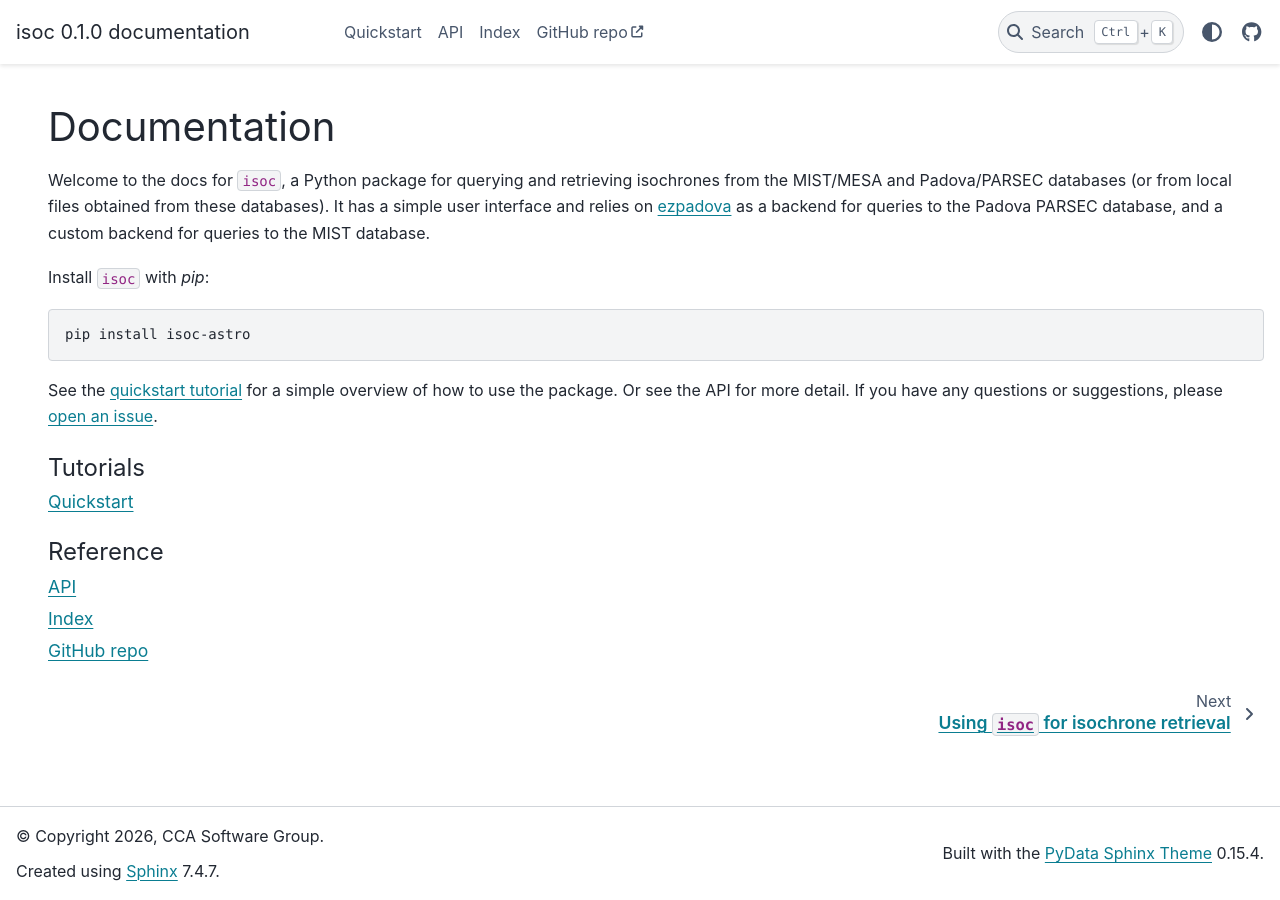
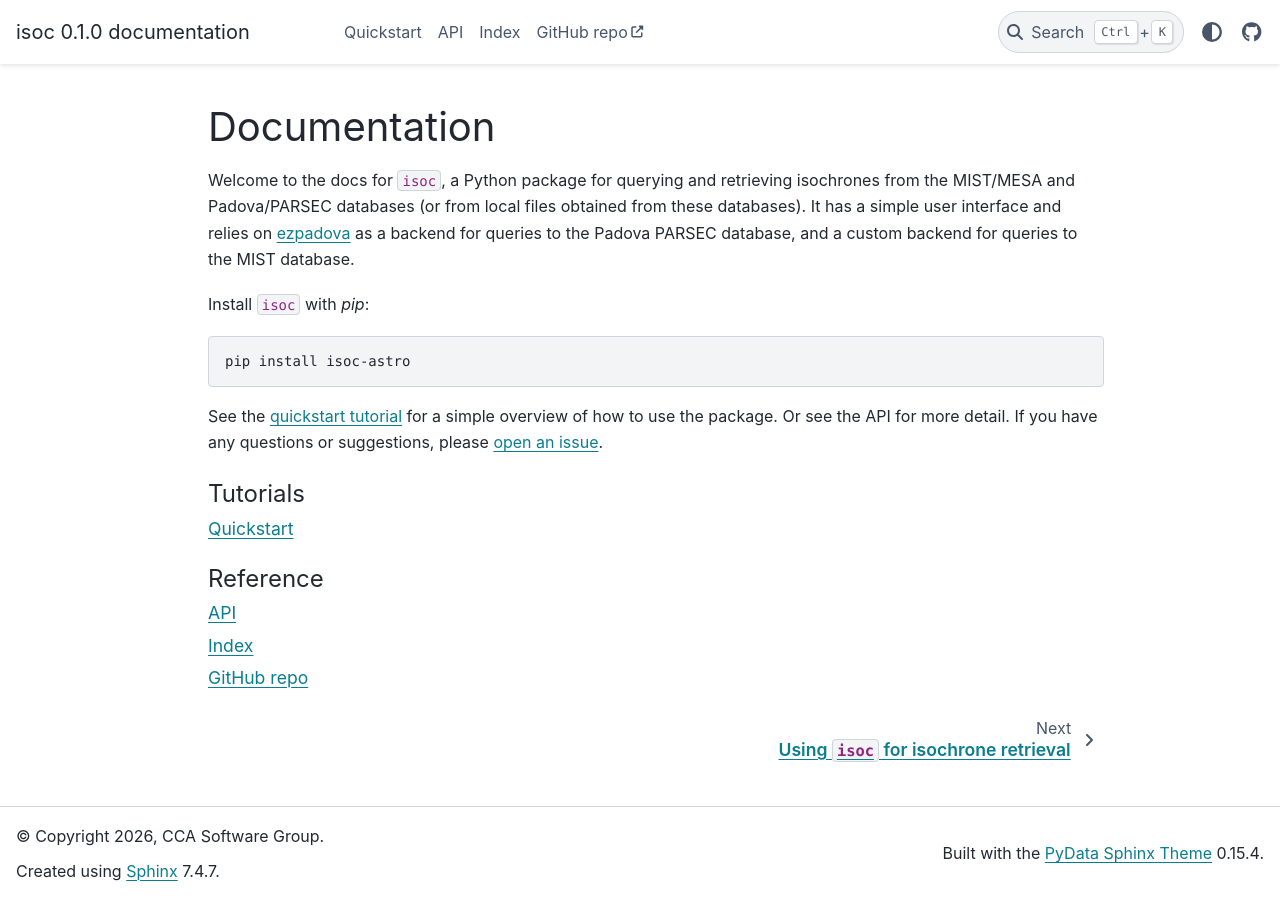
Before and after one commit to CCA-Software-Group/isoc, a Sphinx documentation site: the page built from docs/index.rst, in a window 1280 px wide. Built offline with Sphinx 7.4.7 and the PyData theme 0.15.4, drawn with Linux system fonts in a browser that asks for light colours.

Commit message:
html config

```diff
--- a/docs/_static/custom.css
+++ b/docs/_static/custom.css
@@ -1,8 +1,3 @@
-/* Allow content to fill more of the window (theme default caps at 60em) */
-.bd-main .bd-content .bd-article-container {
-    max-width: 90em;
-}
-
 /* Hide input/output prompt labels ([ ]: / [1]: ) */
 .nbinput .prompt, .nboutput .prompt {
     display: none;
--- a/docs/conf.py
+++ b/docs/conf.py
@@ -72,8 +72,14 @@
             "type": "fontawesome",
         },
     ],
-    "secondary_sidebar_items": [],
+    # Show h2+ headings in the right-sidebar "On This Page" TOC.
+    "secondary_sidebar_items": {
+        "**": ["page-toc"],
+    },
 }
+
+# Remove the left navigation sidebar; use the top navbar instead.
+html_sidebars = {"**": []}
 
 # Add any paths that contain custom static files (such as style sheets) here,
 # relative to this directory. They are copied after the builtin static files,
```
